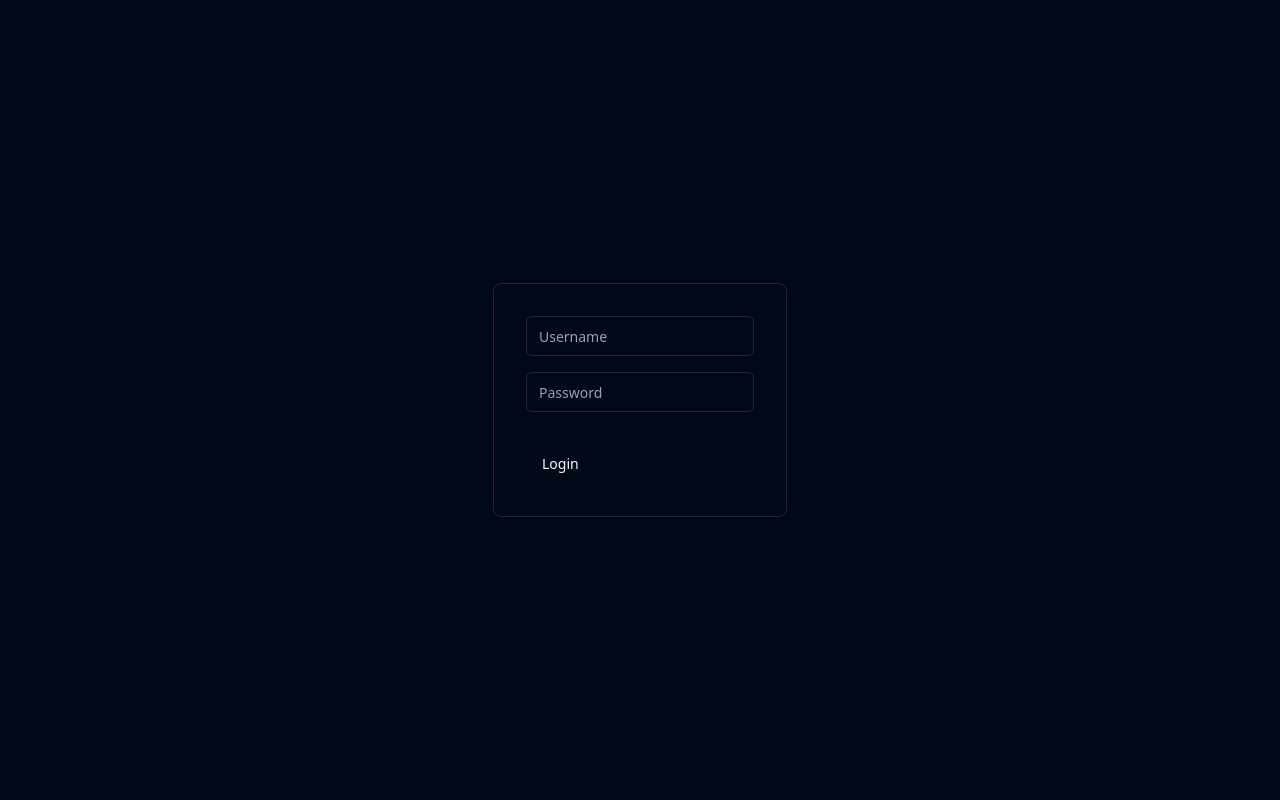
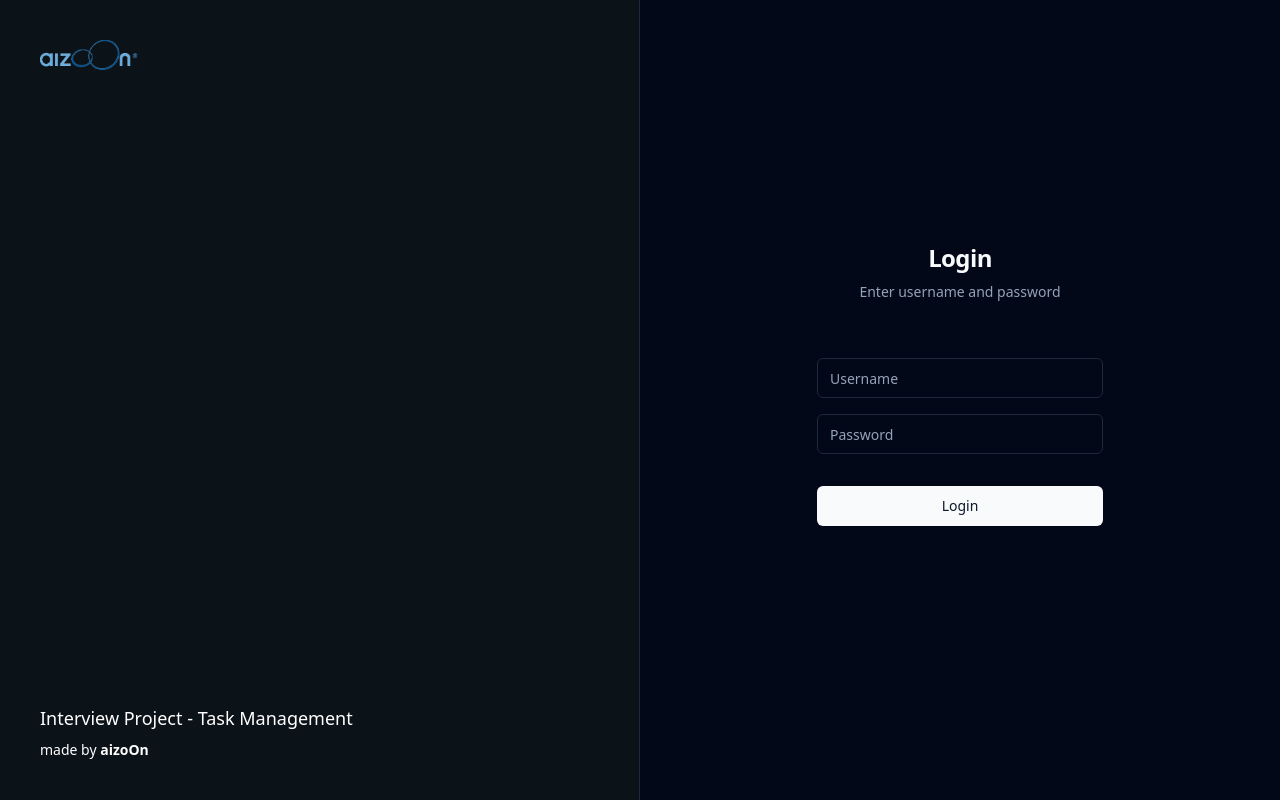
Before and after one commit to aizoOn-projects/fe-coding-interview-lab, a React (Vite) app in the folder client/: page / in a window 1280 px wide. Built offline with nearby package versions, Linux system fonts and the light colour scheme.

Commit message:
Refactor LoginPage component

```diff
--- a/client/src/pages/LoginPage.tsx
+++ b/client/src/pages/LoginPage.tsx
@@ -1,79 +1,98 @@
-import { useState } from 'react';
-import { Button } from '@/components/ui/button';
-import { Card } from '@/components/ui/card';
-import { Input } from '@/components/ui/input';
-import { useNavigate } from 'react-router-dom';
+import { useState } from "react";
+import { Button } from "@/components/ui/button";
+import { Input } from "@/components/ui/input";
+import { useNavigate } from "react-router-dom";
 
 const LoginPage = () => {
-	const [username, setUsername] = useState('');
-	const [password, setPassword] = useState('');
-	const [loginError, setLoginError] = useState('');
+  const [username, setUsername] = useState("");
+  const [password, setPassword] = useState("");
+  const [loginError, setLoginError] = useState("");
   const [isLoggingIn, setIsLoggingIn] = useState(false);
 
   const navigate = useNavigate();
 
   const handleLogin = async () => {
     setIsLoggingIn(true);
-		setLoginError('');
+    setLoginError("");
     try {
-			const response = await fetch('/api/login', {
-				method: 'POST',
+      const response = await fetch("/api/login", {
+        method: "POST",
         headers: {
-					'Content-Type': 'application/json'
+          "Content-Type": "application/json",
         },
-				body: JSON.stringify({ username, password })
+        body: JSON.stringify({ username, password }),
       });
 
       if (!response.ok) {
-				throw new Error('Login failed');
+        throw new Error("Login failed");
       }
 
       const data = await response.json();
       // Handle login success
 
       setIsLoggingIn(false);
-			localStorage.setItem('isAuthenticated', 'true');
-			navigate('/app');
+      localStorage.setItem("isAuthenticated", "true");
+      navigate("/app");
     } catch (error) {
       setIsLoggingIn(false);
-			setLoginError('Login failed. Please try again.');
+      setLoginError("Login failed. Please try again.");
     }
   };
 
   return (
-		<div
-			style={{
-				display: 'flex',
-				justifyContent: 'center',
-				alignItems: 'center',
-				height: '100vh'
-			}}
-		>
-			<Card>
-				<div style={{ padding: '2rem' }}>
-					<div style={{ marginBottom: '1rem' }}>
+    <div className="container relative hidden h-full flex-col items-center justify-center md:grid lg:max-w-none lg:grid-cols-2 lg:px-0">
+      <div className="relative hidden h-full flex-col bg-muted p-10 text-white lg:flex dark:border-r">
+        <div className="absolute inset-0 bg-[#0b1218]" />
+        <div className="relative z-20 flex items-center text-lg font-medium">
+          <img src="/logo.png" alt="aizoon logo" width={100} />
+        </div>
+        <div className="relative z-20 mt-auto">
+          <blockquote className="space-y-2">
+            <p className="text-lg">Interview Project - Task Management</p>
+            <footer className="text-sm">
+              <a href="https://www.aizoongroup.com/">
+                made by <b>aizoOn</b>
+              </a>
+            </footer>
+          </blockquote>
+        </div>
+      </div>
+      <div className="lg:p-8">
+        <div className="mx-auto flex w-full flex-col justify-center space-y-6 sm:w-[350px]">
+          <div className="flex flex-col space-y-2 text-center">
+            <h1 className="text-2xl font-semibold tracking-tight">Login</h1>
+            <p className="text-sm text-muted-foreground">
+              Enter username and password
+            </p>
+          </div>
+          <div style={{ padding: "2rem" }}>
+            <div style={{ marginBottom: "1rem" }}>
               <Input
-							// fullWidth
-							placeholder='Username'
+                placeholder="Username"
                 value={username}
-							onChange={e => setUsername(e.target.value)}
+                onChange={(e) => setUsername(e.target.value)}
               />
             </div>
-					<div style={{ marginBottom: '2rem' }}>
+            <div style={{ marginBottom: "2rem" }}>
               <Input
-							// fullWidth
-							type='password'
-							placeholder='Password'
+                type="password"
+                placeholder="Password"
                 value={password}
-							onChange={e => setPassword(e.target.value)}
+                onChange={(e) => setPassword(e.target.value)}
               />
             </div>
-					{loginError && <p style={{ color: 'red' }}>{loginError}</p>}
-					<Button fullWidth variant='filled' onClick={handleLogin} disabled={isLoggingIn}>
-						{isLoggingIn ? 'Logging in...' : 'Login'}
+            {loginError && <p style={{ color: "red" }}>{loginError}</p>}
+            <Button
+              className="w-full"
+              variant="default"
+              onClick={handleLogin}
+              disabled={isLoggingIn}
+            >
+              {isLoggingIn ? "Logging in..." : "Login"}
             </Button>
           </div>
-			</Card>
+        </div>
+      </div>
     </div>
   );
 };
```
Lines whose indentation alone changed are shown as unchanged.
